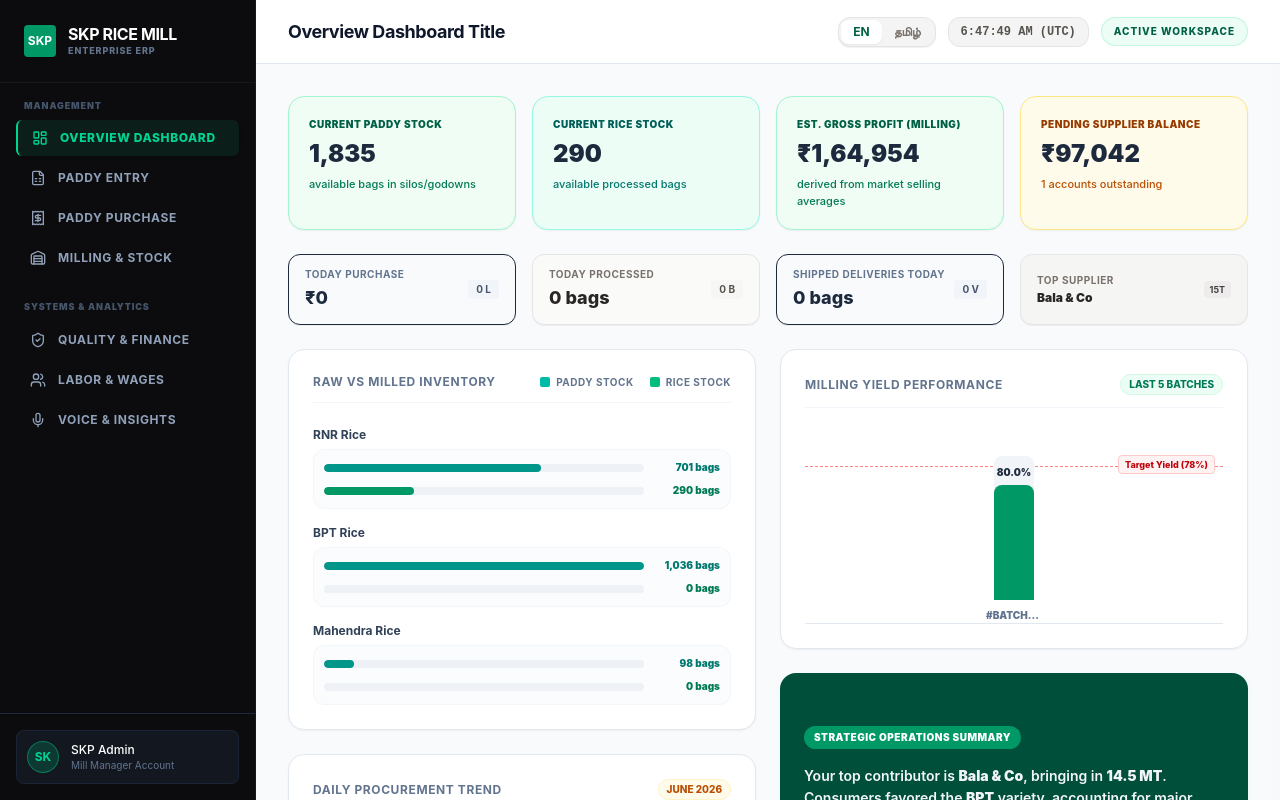
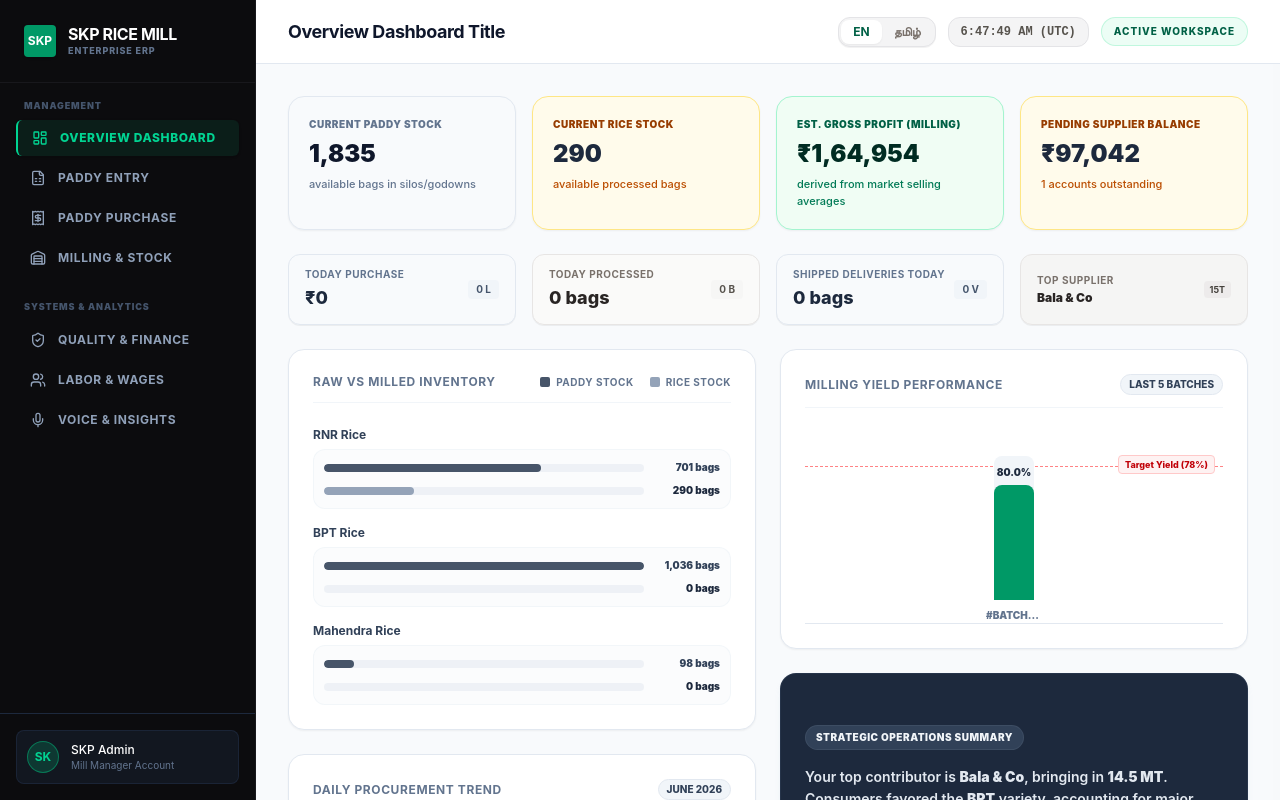
Before and after one commit to monish-732004/ERP, a React (Vite) app: page / in a window 1280 px wide. Built offline with nearby package versions, Linux system fonts and the light colour scheme.

Commit message:
style: overhaul dashboard color scheme to use dynamic parameter-based alerting and neutral slate theme

```diff
--- a/src/components/Dashboard.tsx
+++ b/src/components/Dashboard.tsx
@@ -131,11 +131,11 @@ export const Dashboard: React.FC<DashboardProps> = ({
           <h4 className="font-bold text-xs text-slate-500 uppercase tracking-wider">{t("Raw vs Milled Inventory")}</h4>
           <div className="flex items-center gap-4 text-[10px] font-bold uppercase tracking-wider">
             <div className="flex items-center gap-1.5">
-              <span className="w-2.5 h-2.5 rounded-xs bg-teal-500 block" />
+              <span className="w-2.5 h-2.5 rounded-xs bg-[#475569] block" />
               <span className="text-slate-500">{t("Paddy Stock")}</span>
             </div>
             <div className="flex items-center gap-1.5">
-              <span className="w-2.5 h-2.5 rounded-xs bg-emerald-500 block" />
+              <span className="w-2.5 h-2.5 rounded-xs bg-[#94a3b8] block" />
               <span className="text-slate-500">{t("Rice Stock")}</span>
             </div>
           </div>
@@ -153,11 +153,11 @@ export const Dashboard: React.FC<DashboardProps> = ({
                   <div className="flex items-center gap-3">
                     <div className="h-2 bg-slate-200/50 rounded-full overflow-hidden flex-1 flex">
                       <div
-                        className="h-full rounded-full transition-all duration-500 ease-out bg-teal-600"
+                        className="h-full rounded-full transition-all duration-500 ease-out bg-[#475569]"
                         style={{ width: `${paddyPct}%` }}
                       />
                     </div>
-                    <span className="text-[10px] font-black text-teal-700 w-16 text-right">
+                    <span className="text-[10px] font-black text-slate-700 w-16 text-right">
                       {Math.round(row.paddy).toLocaleString('en-IN')} {t("bags")}
                     </span>
                   </div>
@@ -165,11 +165,11 @@ export const Dashboard: React.FC<DashboardProps> = ({
                   <div className="flex items-center gap-3">
                     <div className="h-2 bg-slate-200/50 rounded-full overflow-hidden flex-1 flex">
                       <div
-                        className="h-full rounded-full transition-all duration-500 ease-out bg-emerald-600"
+                        className="h-full rounded-full transition-all duration-500 ease-out bg-[#94a3b8]"
                         style={{ width: `${ricePct}%` }}
                       />
                     </div>
-                    <span className="text-[10px] font-black text-emerald-700 w-16 text-right">
+                    <span className="text-[10px] font-black text-slate-650 w-16 text-right">
                       {Math.round(row.rice).toLocaleString('en-IN')} {t("bags")}
                     </span>
                   </div>
@@ -200,7 +200,7 @@ export const Dashboard: React.FC<DashboardProps> = ({
       <div className="border border-slate-200 bg-white rounded-2xl p-6 space-y-6 shadow-xs">
         <div className="flex justify-between items-center border-b border-slate-100 pb-3">
           <h4 className="font-bold text-xs text-slate-500 uppercase tracking-wider">{t("Milling Yield Performance")}</h4>
-          <span className="text-[10px] font-extrabold bg-emerald-50 text-emerald-700 px-2 py-0.5 rounded-full uppercase border border-emerald-100">
+          <span className="text-[10px] font-extrabold bg-slate-100 text-slate-700 px-2 py-0.5 rounded-full uppercase border border-slate-200">
             {t("Last 5 Batches")}
           </span>
         </div>
@@ -231,7 +231,7 @@ export const Dashboard: React.FC<DashboardProps> = ({
                 {/* Bar */}
                 <div className="w-8 md:w-10 bg-slate-100 rounded-t-lg relative h-36 flex items-end">
                   <div
-                    className="w-full rounded-t-lg bg-emerald-600 group-hover:bg-emerald-500 transition-all duration-300 relative"
+                    className={`w-full rounded-t-lg transition-all duration-300 relative ${b.yieldPercent >= 78 ? 'bg-emerald-600 group-hover:bg-emerald-500' : 'bg-amber-500 group-hover:bg-amber-400'}`}
                     style={{ height: `${heightPct}%` }}
                   >
                     {/* Text value inside or on top of bar */}
@@ -282,7 +282,7 @@ export const Dashboard: React.FC<DashboardProps> = ({
       <div className="border border-slate-200 bg-white rounded-2xl p-6 space-y-6 shadow-xs">
         <div className="flex justify-between items-center border-b border-slate-100 pb-3">
           <h4 className="font-bold text-xs text-slate-500 uppercase tracking-wider">{t("Daily Procurement Trend")}</h4>
-          <span className="text-[10px] font-extrabold bg-amber-50 text-amber-700 px-2 py-0.5 rounded-full uppercase border border-amber-100">
+          <span className="text-[10px] font-extrabold bg-slate-100 text-slate-700 px-2 py-0.5 rounded-full uppercase border border-slate-200">
             {new Date().toLocaleString('en-US', { month: 'long', year: 'numeric' })}
           </span>
         </div>
@@ -295,7 +295,7 @@ export const Dashboard: React.FC<DashboardProps> = ({
                 <div className="font-bold text-slate-600 truncate">{t(row.label)}</div>
                 <div className="h-3 bg-slate-50 rounded-full overflow-hidden border border-slate-100 flex">
                   <div
-                    className="h-full rounded-full transition-all duration-500 ease-out bg-amber-500"
+                    className="h-full rounded-full transition-all duration-500 ease-out bg-[#475569]"
                     style={{ width: `${pct}%` }}
                   />
                 </div>
@@ -347,49 +347,91 @@ export const Dashboard: React.FC<DashboardProps> = ({
     return note;
   };
 
+  const getCardStyle = (type: 'paddy' | 'rice' | 'profit' | 'balance') => {
+    if (type === 'paddy') {
+      if (paddyStockBags < 600) return { card: 'bg-[#fef2f2] border-red-200', text: 'text-red-950', label: 'text-red-800', small: 'text-red-700' };
+      if (paddyStockBags < 1000) return { card: 'bg-[#fffbeb] border-amber-200', text: 'text-amber-955', label: 'text-amber-800', small: 'text-amber-700' };
+      return { card: 'bg-[#f8fafc] border-slate-200', text: 'text-slate-900', label: 'text-slate-500', small: 'text-slate-500' };
+    }
+    if (type === 'rice') {
+      if (riceStockBags < 100) return { card: 'bg-[#fef2f2] border-red-200', text: 'text-red-955', label: 'text-red-800', small: 'text-red-750' };
+      if (riceStockBags < 300) return { card: 'bg-[#fffbeb] border-amber-200', text: 'text-amber-955', label: 'text-amber-800', small: 'text-amber-700' };
+      return { card: 'bg-[#f8fafc] border-slate-200', text: 'text-slate-900', label: 'text-slate-500', small: 'text-slate-500' };
+    }
+    if (type === 'profit') {
+      if (grossProfitVal < 0) return { card: 'bg-[#fef2f2] border-red-200', text: 'text-red-955', label: 'text-red-800', small: 'text-red-700' };
+      if (grossProfitVal === 0) return { card: 'bg-[#f8fafc] border-slate-200', text: 'text-slate-900', label: 'text-slate-500', small: 'text-slate-500' };
+      return { card: 'bg-[#f0fdf4] border-emerald-200', text: 'text-emerald-950', label: 'text-emerald-800', small: 'text-emerald-700' };
+    }
+    // balance
+    if (pendingAmt > 300000) return { card: 'bg-[#fef2f2] border-red-200', text: 'text-red-955', label: 'text-red-800', small: 'text-red-700' };
+    if (pendingAmt > 0) return { card: 'bg-[#fffbeb] border-amber-200', text: 'text-amber-955', label: 'text-amber-800', small: 'text-amber-700' };
+    return { card: 'bg-[#f8fafc] border-slate-200', text: 'text-slate-900', label: 'text-slate-500', small: 'text-slate-500' };
+  };
+
   return (
     <div className="space-y-6">
 
       {/* Primary KPI Indicators Row */}
       <div className="grid grid-cols-1 sm:grid-cols-2 lg:grid-cols-4 gap-4">
         {/* Current Paddy Stock */}
-        <div className="p-5 bg-[#f0fdf4] border border-emerald-200 rounded-2xl shadow-xs">
-          <span className="text-[10px] text-emerald-800 uppercase font-black tracking-wider block">{t('Current Paddy Stock')}</span>
-          <b className="block text-2xl text-emerald-955 font-black mt-1.5">
+        {(() => {
+          const s = getCardStyle('paddy');
+          return (
+            <div className={`p-5 border rounded-2xl shadow-xs ${s.card}`}>
+              <span className={`text-[10px] uppercase font-black tracking-wider block ${s.label}`}>{t('Current Paddy Stock')}</span>
+              <b className={`block text-2xl font-black mt-1.5 ${s.text}`}>
                 {Math.round(paddyStockBags).toLocaleString('en-IN')}
               </b>
-          <small className="block text-[11px] text-emerald-700 mt-1.5 font-medium">{t('available bags in silos/godowns')}</small>
+              <small className={`block text-[11px] mt-1.5 font-medium ${s.small}`}>{t('available bags in silos/godowns')}</small>
             </div>
+          );
+        })()}
         {/* Current Rice Stock */}
-        <div className="p-5 bg-[#ecfdf5] border border-teal-200 rounded-2xl shadow-xs">
-          <span className="text-[10px] text-teal-800 uppercase font-black tracking-wider block">{t('Current Rice Stock')}</span>
-          <b className="block text-2xl text-teal-955 font-black mt-1.5">
+        {(() => {
+          const s = getCardStyle('rice');
+          return (
+            <div className={`p-5 border rounded-2xl shadow-xs ${s.card}`}>
+              <span className={`text-[10px] uppercase font-black tracking-wider block ${s.label}`}>{t('Current Rice Stock')}</span>
+              <b className={`block text-2xl font-black mt-1.5 ${s.text}`}>
                 {Math.round(riceStockBags).toLocaleString('en-IN')}
               </b>
-          <small className="block text-[11px] text-teal-700 mt-1.5 font-medium">{t('available processed bags')}</small>
+              <small className={`block text-[11px] mt-1.5 font-medium ${s.small}`}>{t('available processed bags')}</small>
             </div>
+          );
+        })()}
         {/* Est. Gross Profit */}
-        <div className={`p-5 rounded-2xl border shadow-xs ${grossProfitVal >= 0 ? 'bg-[#f0fdf4] border-emerald-200' : 'bg-[#fef2f2] border-red-200'}`}>
-          <span className={`text-[10px] uppercase font-black tracking-wider block ${grossProfitVal >= 0 ? 'text-emerald-800' : 'text-red-800'}`}>{t('Est. Gross Profit (Milling)')}</span>
-          <b className={`block text-2xl font-black mt-1.5 ${grossProfitVal >= 0 ? 'text-emerald-955' : 'text-red-955'}`}>
+        {(() => {
+          const s = getCardStyle('profit');
+          return (
+            <div className={`p-5 border rounded-2xl shadow-xs ${s.card}`}>
+              <span className={`text-[10px] uppercase font-black tracking-wider block ${s.label}`}>{t('Est. Gross Profit (Milling)')}</span>
+              <b className={`block text-2xl font-black mt-1.5 ${s.text}`}>
                 {money(grossProfitVal)}
               </b>
-          <small className={`block text-[11px] mt-1.5 font-medium ${grossProfitVal >= 0 ? 'text-emerald-700' : 'text-red-700'}`}>{t('derived from market selling averages')}</small>
+              <small className={`block text-[11px] mt-1.5 font-medium ${s.small}`}>{t('derived from market selling averages')}</small>
             </div>
+          );
+        })()}
         {/* Pending Supplier Balance */}
-        <div className="p-5 bg-[#fffbeb] border border-amber-200 rounded-2xl shadow-xs">
-          <span className="text-[10px] text-amber-800 uppercase font-black tracking-wider block">{t('Pending Supplier Balance')}</span>
-          <b className="block text-2xl text-amber-955 font-black mt-1.5">{money(pendingAmt)}</b>
-          <small className="block text-[11px] text-amber-700 mt-1.5 font-medium">
+        {(() => {
+          const s = getCardStyle('balance');
+          return (
+            <div className={`p-5 border rounded-2xl shadow-xs ${s.card}`}>
+              <span className={`text-[10px] uppercase font-black tracking-wider block ${s.label}`}>{t('Pending Supplier Balance')}</span>
+              <b className={`block text-2xl font-black mt-1.5 ${s.text}`}>{money(pendingAmt)}</b>
+              <small className={`block text-[11px] mt-1.5 font-medium ${s.small}`}>
                 {pendingPurchases.length} {t('accounts outstanding')}
               </small>
             </div>
+          );
+        })()}
       </div>
 
       {/* Secondary Compact KPI Row */}
       <div className="grid grid-cols-1 sm:grid-cols-2 md:grid-cols-4 gap-4">
         {/* Today Purchase */}
-        <div className="py-3 px-4 bg-[#f8fafc] border border-slate-205 rounded-xl flex items-center justify-between shadow-2xs">
+        <div className="py-3 px-4 bg-[#f8fafc] border border-slate-200 rounded-xl flex items-center justify-between shadow-2xs">
           <div>
             <span className="text-[10px] text-slate-500 uppercase font-bold tracking-wider block">{t('Today Purchase')}</span>
             <b className="block text-lg text-slate-800 font-extrabold mt-0.5">{money(todayPurchaseValue)}</b>
@@ -411,7 +453,7 @@ export const Dashboard: React.FC<DashboardProps> = ({
           </span>
         </div>
         {/* Shipped Deliveries Today */}
-        <div className="py-3 px-4 bg-[#f8fafc] border border-slate-205 rounded-xl flex items-center justify-between shadow-2xs">
+        <div className="py-3 px-4 bg-[#f8fafc] border border-slate-200 rounded-xl flex items-center justify-between shadow-2xs">
           <div>
             <span className="text-[10px] text-slate-500 uppercase font-bold tracking-wider block">{t('Shipped Deliveries Today')}</span>
             <b className="block text-lg text-slate-800 font-extrabold mt-0.5">
@@ -450,12 +492,12 @@ export const Dashboard: React.FC<DashboardProps> = ({
         <div className="space-y-6 flex flex-col">
           {renderYieldPerformanceChart()}
 
-          <div className="bg-emerald-900 text-white rounded-2xl p-6 shadow-md shadow-emerald-100/40 flex-1 flex flex-col justify-center min-h-[160px]">
-            <span className="bg-emerald-600 text-white text-[10px] px-2.5 py-1 rounded-full font-black uppercase tracking-wider w-fit">
+          <div className="bg-slate-800 text-white rounded-2xl p-6 shadow-md shadow-slate-200/40 flex-1 flex flex-col justify-center min-h-[160px] border border-slate-700/50">
+            <span className="bg-slate-700 text-slate-100 text-[10px] px-2.5 py-1 rounded-full font-black uppercase tracking-wider w-fit border border-slate-600/60">
               {t("Strategic Operations Summary")}
             </span>
             <p
-              className="text-sm leading-relaxed text-slate-100 mt-4 font-semibold"
+              className="text-sm leading-relaxed text-slate-200 mt-4 font-semibold"
               dangerouslySetInnerHTML={{
                 __html: language === 'ta'
                   ? `ஆலையின் தற்போதைய நிலவரப்படி, முக்கிய நெல் ரகங்கள் கொள்முதல் மற்றும் உற்பத்தி சுழற்சி சீராக உள்ளது. நெல் இருப்பு ${Math.round(paddyStockBags)} மூட்டைகளும், அரிசி இருப்பு ${Math.round(riceStockBags)} மூட்டைகளும் உள்ளன. விவசாயிகளுக்கு செலுத்த வேண்டிய நிலுவைத்தொகை ${money(pendingAmt)} ஆகும்.`
```
Lines whose indentation alone changed are shown as unchanged.
